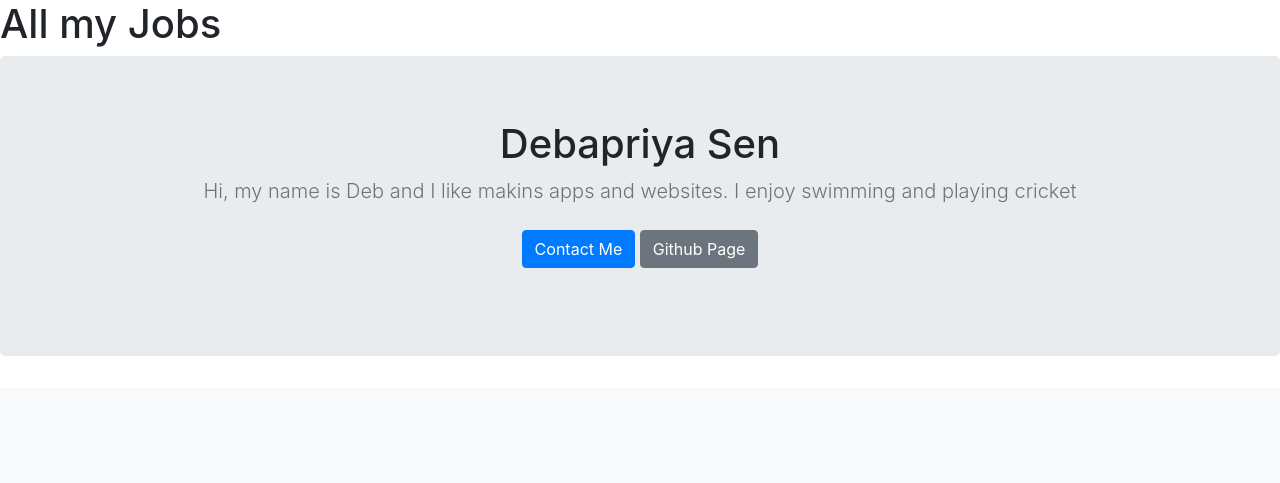
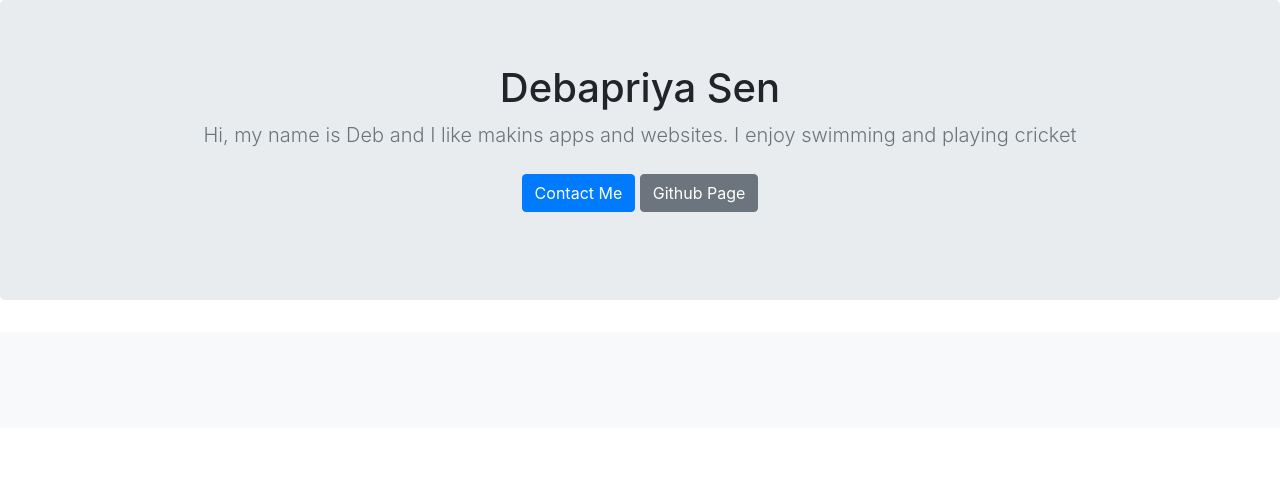
Before and after one commit to debSen/portfolio_django, a Django app: page /deb in a window 1280 px wide. Shown: the top 483 px of the page. Run offline with Django 3.2, Linux system fonts and the light colour scheme; data that the repository does not hold is empty; some libraries are stand-ins or nearby versions.

Commit message:
cleanup home page

```diff
--- a/portfolio-project/jobs/templates/jobs/home.html
+++ b/portfolio-project/jobs/templates/jobs/home.html
@@ -1,12 +1,3 @@
-<h1>All my Jobs</h1>
-
-
-
-
-
-
-
-
 <!doctype html>
 <html lang="en">
 {% load static %}
```
